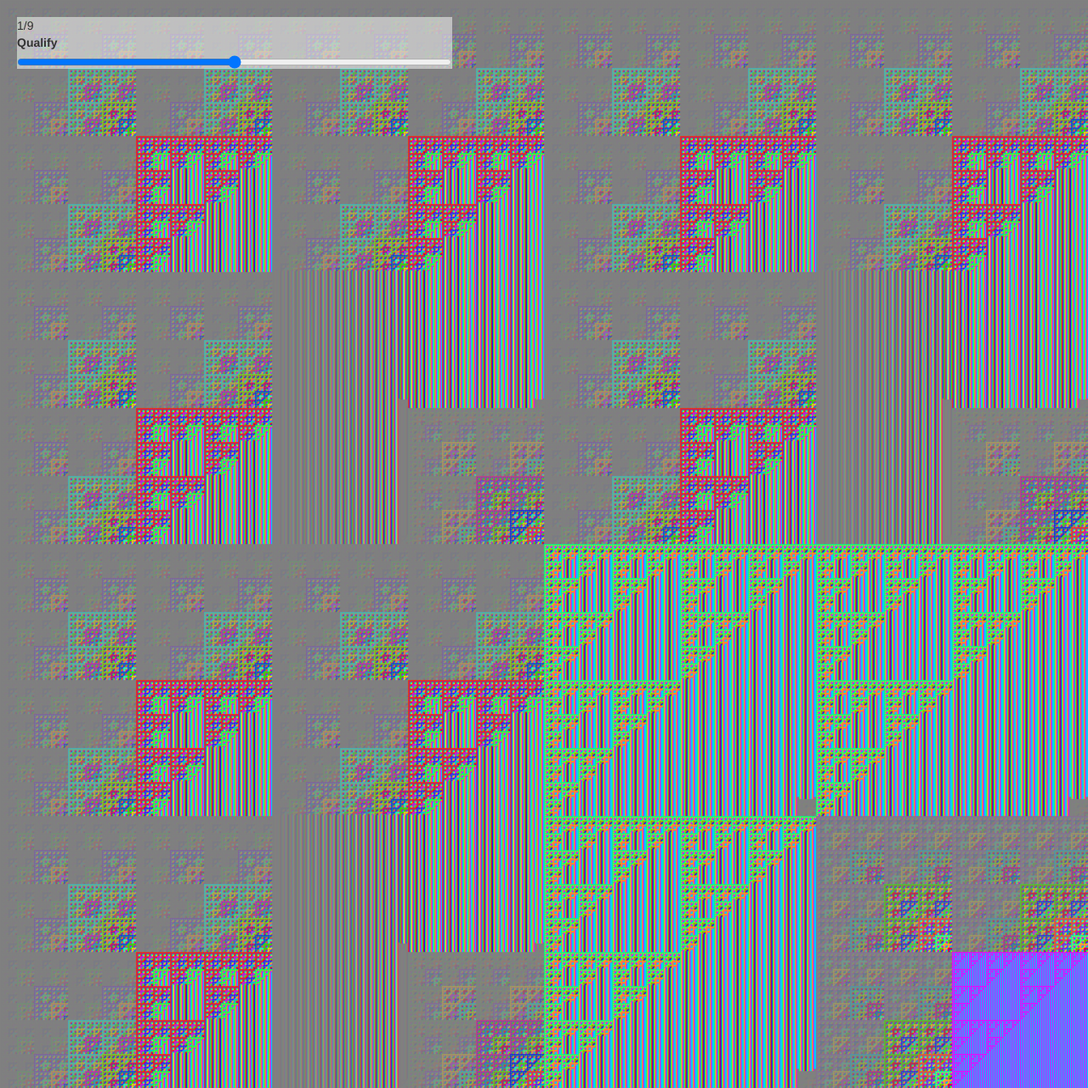
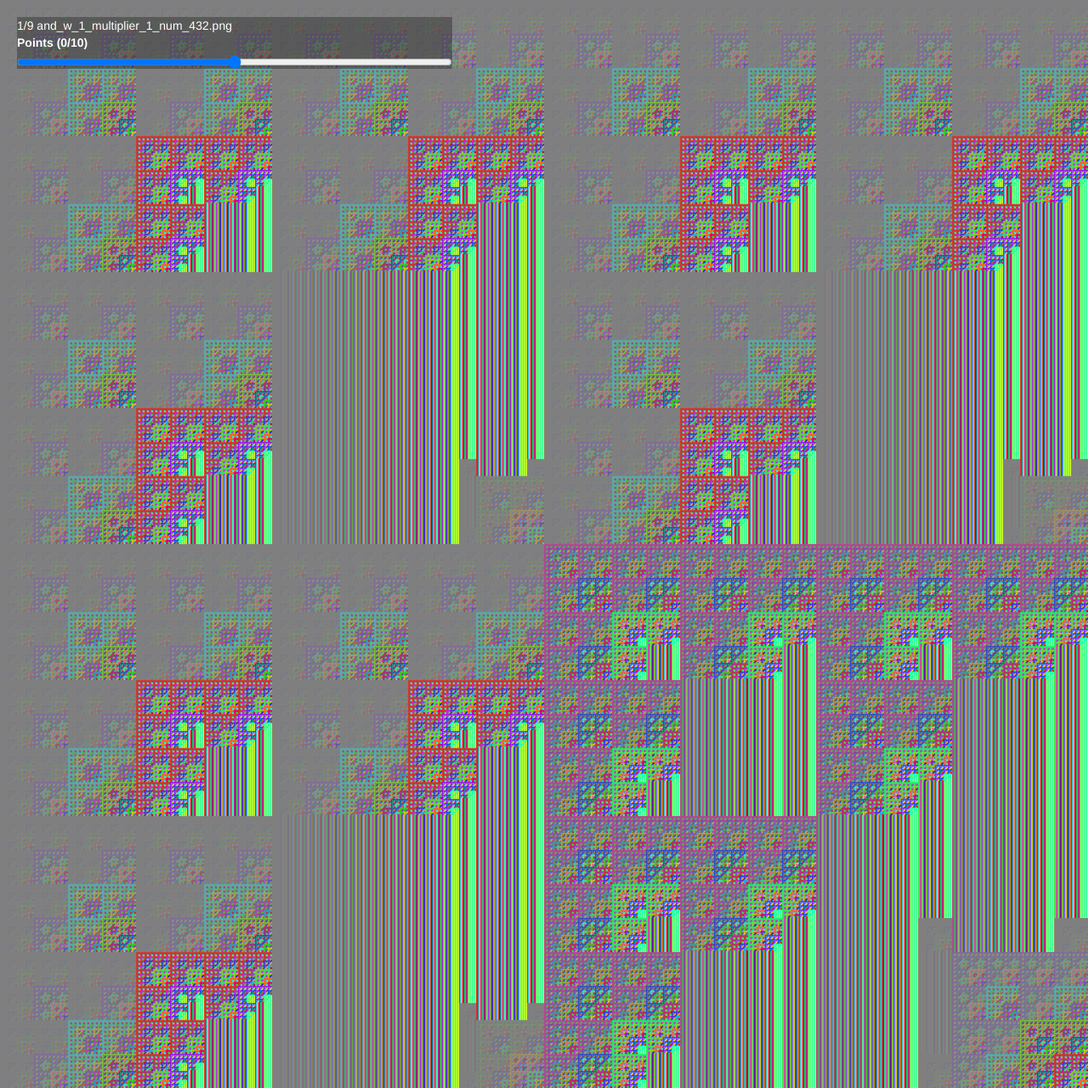
Before and after one commit to danieljulia/image_qualifier, a PHP site: page /qualify.php in a window 1280 px wide. Shown: the whole page at 85% size. Run offline with PHP 8.4, Linux system fonts and the light colour scheme; data comes from the database, SQL or seed files in the repository; both versions use the stored data as it was after the commit.

Commit message:
now random order

```diff
--- a/db/scan.php
+++ b/db/scan.php
@@ -2,6 +2,7 @@
 header('Content-Type: application/json; charset=utf-8');
 $dir = '../images';
 $files  = scandir($dir);
+shuffle($files);
 $files = array_diff($files, array('.', '..'));
 
 $bd = new SQLite3('image_qualifier.db');
@@ -16,4 +17,4 @@ foreach($files as $key=>$name){
     if(!in_array($name,$voted))
         $f[]=$name;
 }
-print json_encode($f);
+print json_encode(($f));
--- a/footer.php
+++ b/footer.php
@@ -45,7 +45,7 @@
 
       function update_image(){
           $('#myimage').attr('src',"images/"+data[current]);
-          $('#info').text((current+1)+"/"+data.length);
+          $('#info').text((current+1)+"/"+data.length+" "+data[current]);
       }
 
       $('body').on('keyup',function(e) {
--- a/qualify.php
+++ b/qualify.php
@@ -11,7 +11,8 @@
             position:absolute;
             top:20px;
             left:20px;
-            background-color:rgba(255,255,255,0.5);
+            background-color:rgba(0,0,0,0.3);
+            color:white;
             width:40%;
         }
         </style>
@@ -23,7 +24,7 @@
 
   <div class="controls">
     <div id="info"></div>
-    <label for="points" class="form-label">Qualify</label>
+    <label for="points" class="form-label">Points (0/10)</label>
 <input onkeydown="return false;" tabindex=-1 type="range" class="form-range" min="0" max="10" step="1" id="points">
     </div>
 
```
Also changed, not shown: db/image_qualifier.db.
